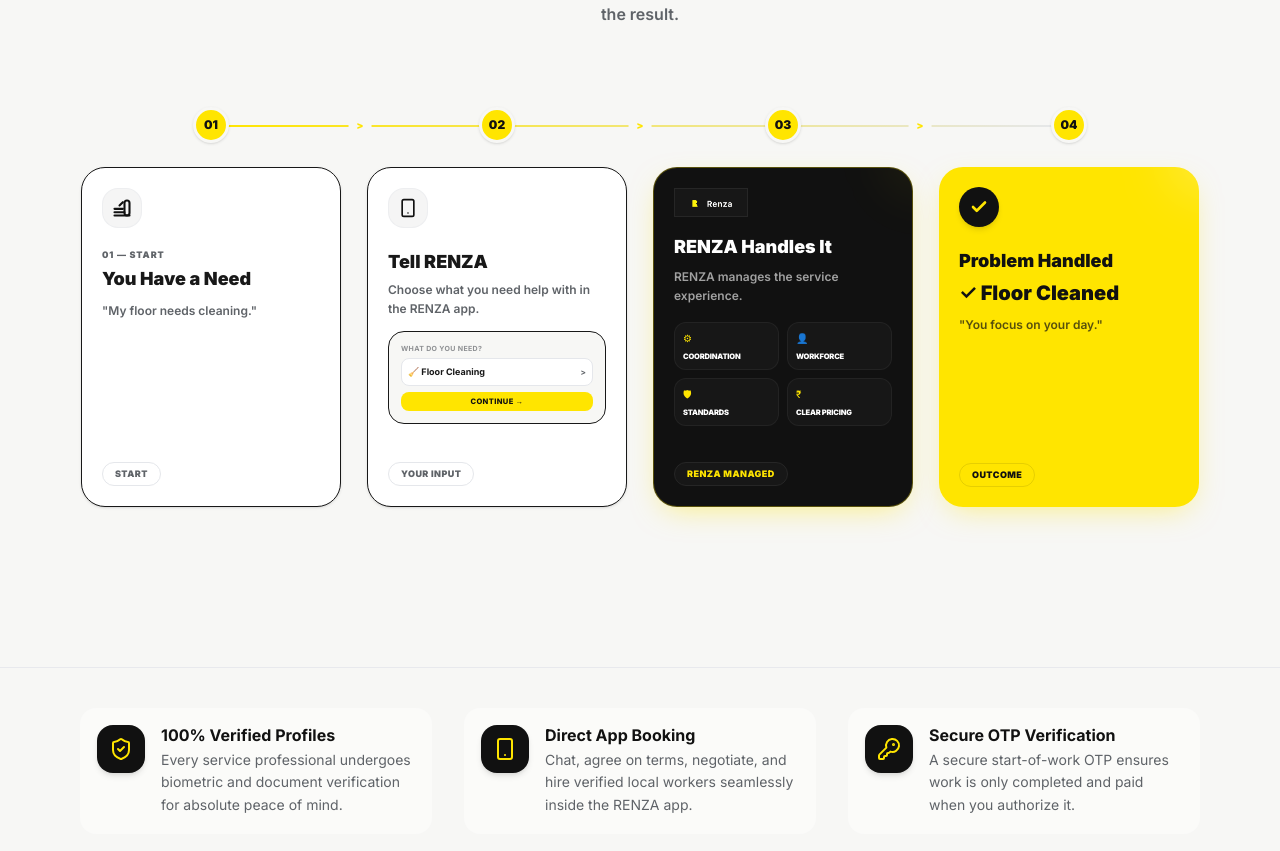
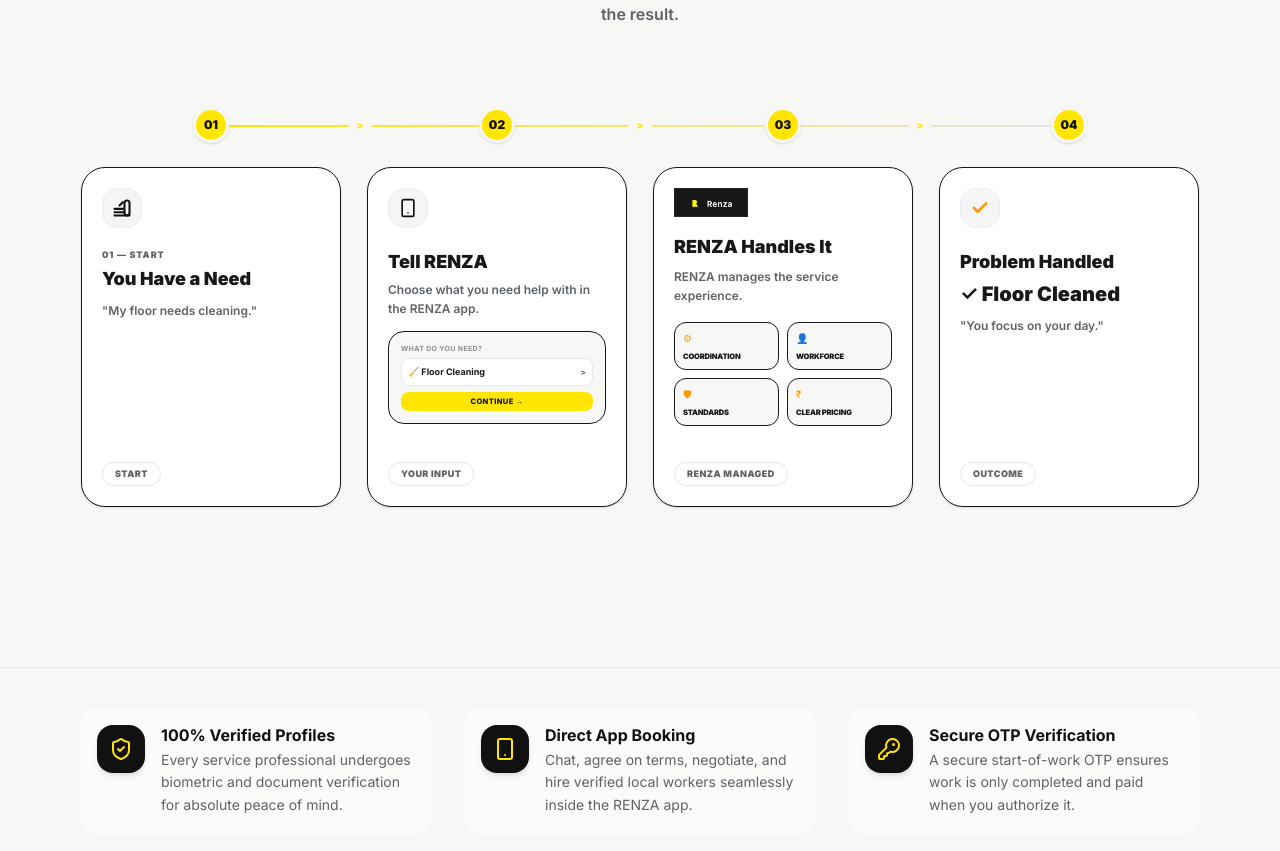
Before and after one commit to madhanvishanth11-cpu/_renza_, a React (Vite) app: page / in a window 1280 px wide. Shown: the part 1109-1960 px from the top of the page. Built offline with nearby package versions, Linux system fonts and the light colour scheme.

Commit message:
Standardize all 4 cards in How It Works section to white theme

```diff
--- a/src/components/HowItWorks.jsx
+++ b/src/components/HowItWorks.jsx
@@ -174,16 +174,14 @@
                 03
               </div>
 
-              <div className="w-full max-w-[260px] min-h-[340px] max-h-[380px] bg-deep-black text-white border border-brand-yellow/30 shadow-yellow-glow rounded-[24px] p-5 hover:border-brand-yellow hover:-translate-y-1 transition-all duration-300 flex flex-col justify-between text-left group relative overflow-hidden">
-                <div className="absolute -top-12 -right-12 w-20 h-20 bg-brand-yellow/5 rounded-full blur-xl pointer-events-none" />
-
+              <div className="w-full max-w-[260px] min-h-[340px] max-h-[380px] bg-white border border-gray-250/70 rounded-[24px] p-5 shadow-sm hover:shadow-md hover:-translate-y-1 transition-all duration-300 flex flex-col justify-between text-left group">
                 <div>
                   <div className="flex items-center justify-between mb-4">
                     <Logo className="px-2.5 py-1 text-[9px] text-white bg-neutral-900 border border-neutral-800" size="small" />
                   </div>
 
-                  <h3 className="font-sans font-black text-lg text-white mb-1.5">RENZA Handles It</h3>
-                  <p className="text-neutral-400 text-xs font-semibold leading-relaxed mb-4">
+                  <h3 className="font-sans font-black text-lg text-text-dark mb-1.5">RENZA Handles It</h3>
+                  <p className="text-text-secondary text-xs font-semibold leading-relaxed mb-4">
                     RENZA manages the service experience.
                   </p>
 
@@ -195,9 +193,9 @@
                       { icon: "🛡", label: "Standards" },
                       { icon: "₹", label: "Clear Pricing" }
                     ].map((chip, idx) => (
-                      <div key={idx} className="bg-neutral-900 border border-neutral-800/80 p-2 rounded-xl flex flex-col items-start gap-1 justify-between min-h-[48px]">
-                        <span className="text-brand-yellow text-[10px]">{chip.icon}</span>
-                        <span className="text-[7.5px] font-black text-white uppercase tracking-tight leading-none">
+                      <div key={idx} className="bg-[#F7F7F5] border border-gray-250/60 p-2 rounded-xl flex flex-col items-start gap-1 justify-between min-h-[48px]">
+                        <span className="text-amber-500 text-[10px]">{chip.icon}</span>
+                        <span className="text-[7.5px] font-black text-text-dark uppercase tracking-tight leading-none">
                           {chip.label}
                         </span>
                       </div>
@@ -206,7 +204,7 @@
                 </div>
 
                 <div>
-                  <span className="inline-flex px-3 py-1 rounded-full border border-neutral-800 text-brand-yellow text-[9px] font-black uppercase tracking-wider bg-neutral-900">
+                  <span className="inline-flex px-3 py-1 rounded-full border border-gray-200 text-text-secondary text-[9px] font-black uppercase tracking-wider">
                     RENZA MANAGED
                   </span>
                 </div>
@@ -219,25 +217,23 @@
                 04
               </div>
 
-              <div className="w-full max-w-[260px] min-h-[340px] max-h-[380px] bg-brand-yellow text-deep-black shadow-yellow-glow rounded-[24px] p-5 hover:-translate-y-1 transition-all duration-300 flex flex-col justify-between text-left group relative overflow-hidden">
-                <div className="absolute -top-12 -right-12 w-20 h-20 bg-white/20 rounded-full blur-xl pointer-events-none" />
-
+              <div className="w-full max-w-[260px] min-h-[340px] max-h-[380px] bg-white border border-gray-250/70 rounded-[24px] p-5 shadow-sm hover:shadow-md hover:-translate-y-1 transition-all duration-300 flex flex-col justify-between text-left group">
                 <div>
-                  <div className="w-10 h-10 rounded-full bg-deep-black flex items-center justify-center mb-5 shadow-md">
-                    <Check size={18} className="text-brand-yellow" strokeWidth={3.5} />
+                  <div className="w-10 h-10 rounded-2xl bg-neutral-100 flex items-center justify-center mb-5 border border-gray-200/50">
+                    <Check size={18} className="text-amber-500" strokeWidth={3.5} />
                   </div>
 
-                  <h3 className="font-sans font-black text-lg text-deep-black mb-1">Problem Handled</h3>
-                  <span className="font-sans font-black text-xl text-deep-black block mb-2">
+                  <h3 className="font-sans font-black text-lg text-text-dark mb-1">Problem Handled</h3>
+                  <span className="font-sans font-black text-xl text-text-dark block mb-2">
                     ✓ Floor Cleaned
                   </span>
-                  <p className="text-deep-black/70 text-xs font-semibold leading-relaxed">
+                  <p className="text-text-secondary text-xs font-semibold leading-relaxed">
                     "You focus on your day."
                   </p>
                 </div>
 
                 <div>
-                  <span className="inline-flex px-3 py-1 rounded-full border border-deep-black/10 text-deep-black text-[9px] font-black uppercase tracking-wider">
+                  <span className="inline-flex px-3 py-1 rounded-full border border-gray-200 text-text-secondary text-[9px] font-black uppercase tracking-wider">
                     OUTCOME
                   </span>
                 </div>
```
